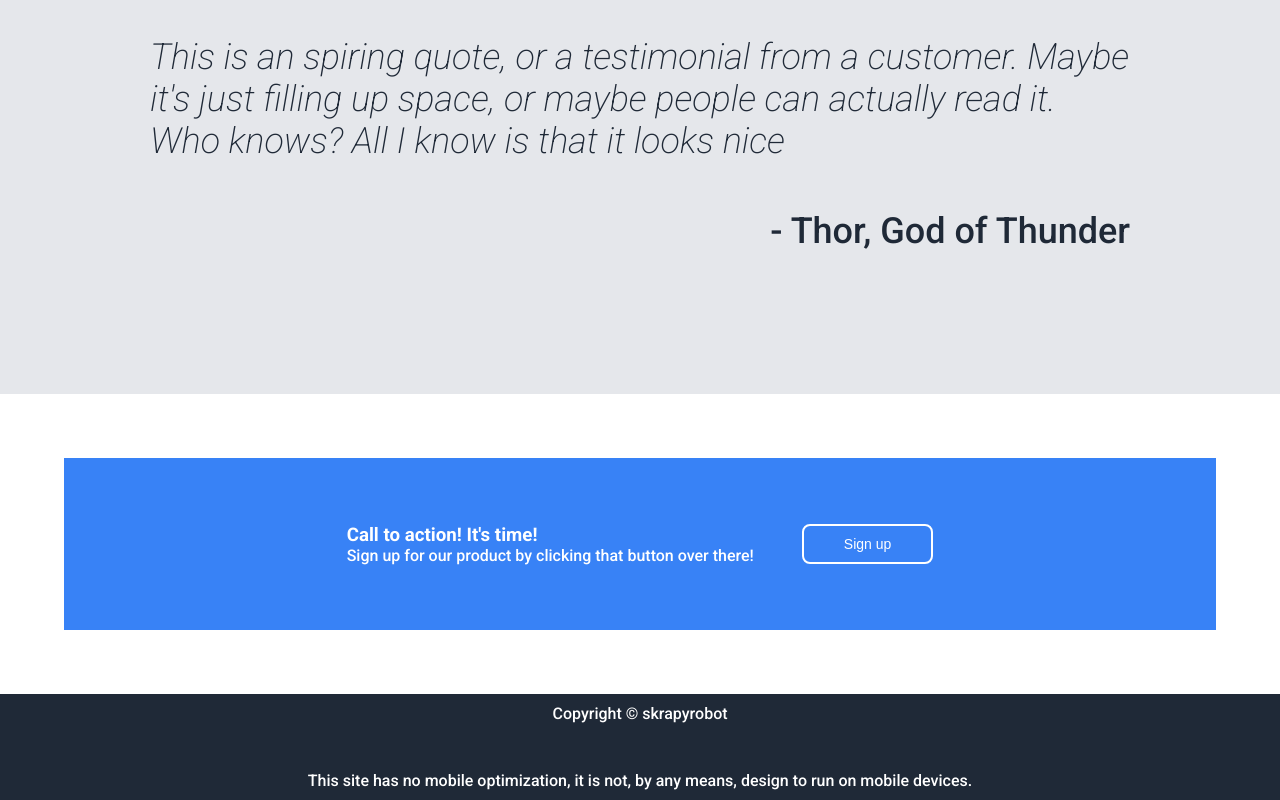
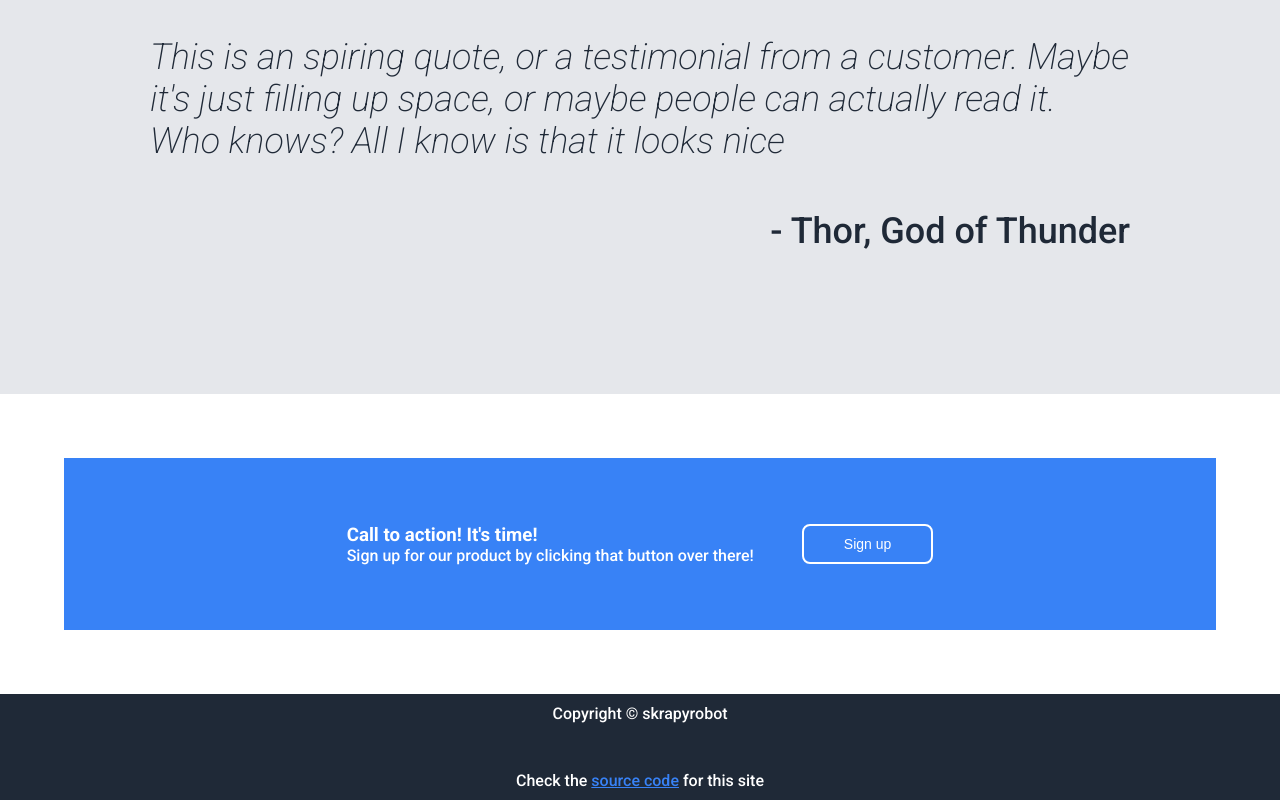
Before and after one commit to skrapyrobot/od_landing-page, a plain HTML site: page index.html in a window 1280 px wide. Shown: the part 1156-1956 px from the top of the page. Drawn offline with Linux system fonts and the light colour scheme.

Commit message:
updated links, improved readme

```diff
--- a/index.html
+++ b/index.html
@@ -78,8 +78,13 @@
         <div class="container footer" style="flex-direction: column">
             <p>Copyright &#169; skrapyrobot</p>
             <p>
-                This site has no mobile optimization, it is not, by any means,
-                design to run on mobile devices.
+                Check the
+                <a
+                    href="https://github.com/skrapyrobot/od_landing-page"
+                    target="_blank"
+                    >source code</a
+                >
+                for this site
             </p>
         </div>
     </body>
--- a/style.css
+++ b/style.css
@@ -151,3 +151,7 @@ h1 {
         padding: 10px 50px;
     }
 }
+
+a {
+    color: #3882f6;
+}
```
Also changed, not shown: public/replica.jpg (added), 1 other file.
